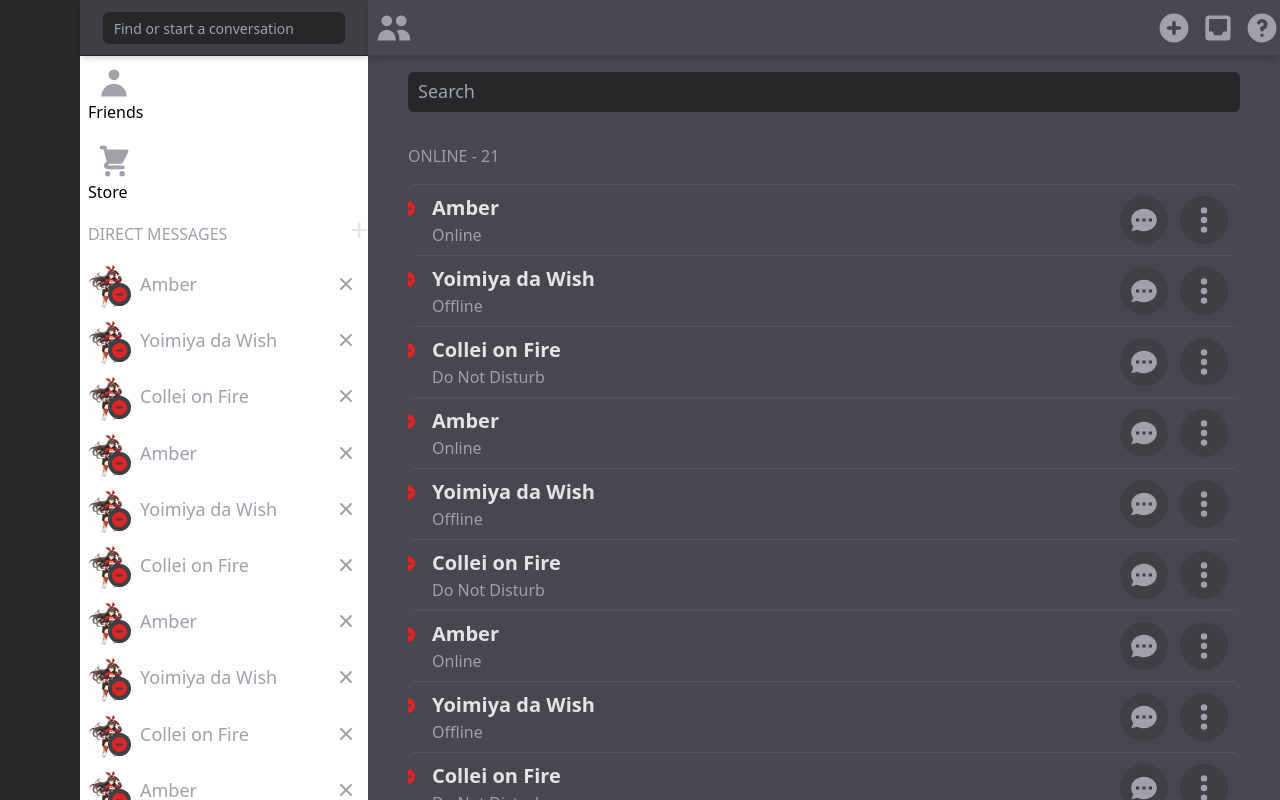
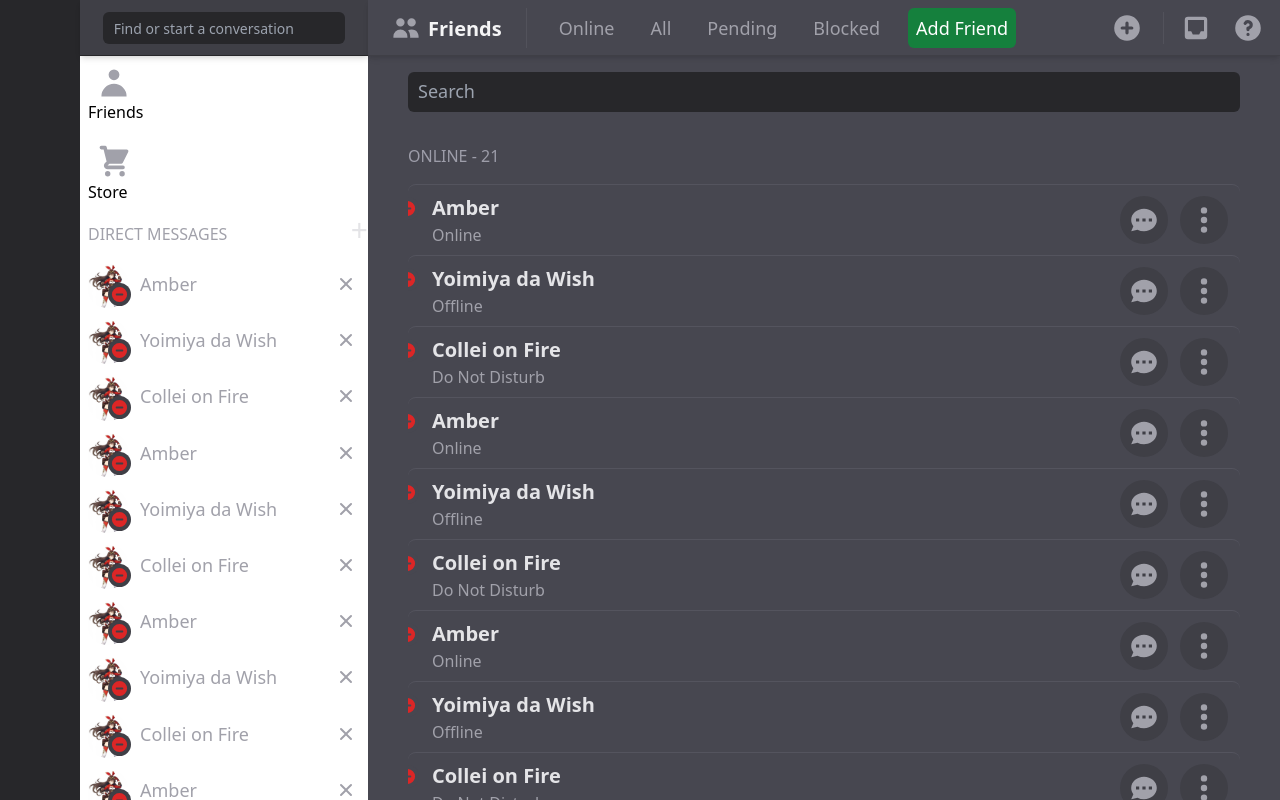
Before and after one commit to MiguelP307/discorda, a Next.js app: page / in a window 1280 px wide. Built offline with nearby package versions, Linux system fonts and the light colour scheme.

Commit message:
Add header buttons, and the abilty to change pages

```diff
--- a/components/DmsPage/Comps/DMsBody.tsx
+++ b/components/DmsPage/Comps/DMsBody.tsx
@@ -29,7 +29,7 @@
 
                 {/*Add DM */}
                 <div className="flex justify-between items-center w-full group">
-                    <p className="text-zinc-400 text-md mx-2 font-medium group-hover:brightness-125">DIRECT MESSAGES</p>
+                    <p className="text-zinc-400 text-md mx-2 font-medium group-hover:brightness-125 cursor-default">DIRECT MESSAGES</p>
                     <p className="text-zinc-200 text-3xl mb-2 cursor-pointer">+</p>
                 </div>
 
--- a/components/DmsPage/DMs.tsx
+++ b/components/DmsPage/DMs.tsx
@@ -2,22 +2,34 @@
 import FriendsHeader from "../MainHeader/FriendsHeader";
 import DMsBody from "./Comps/DMsBody";
 import DMsHeader from "./Comps/DMsHeader";
+import { useState} from "react";
+
+
 
 function DMs({users} : Users) {
+
+  const [ headerButtonsState, setHeaderButtonsState ] = useState("Online");
+
   return (
       <div className="flex flex-col w-full h-full">
 
           {/* Header */}
+
             <div className="flex w-full h-14 z-50">
                 <DMsHeader/>
-            <FriendsHeader/>
+                <FriendsHeader onChange={setHeaderButtonsState} state={headerButtonsState}/>
             </div>
+
 
           {/* Boddy */}
 
           <div className="flex h-full w-full overflow-hidden">
               <DMsBody users={users}/>
+
+              {headerButtonsState === "Online" && (
                 <FriendsPage users={users}/>
+              )}
+
           </div>
       </div>
 
--- a/components/MainHeader/FriendsHeader.tsx
+++ b/components/MainHeader/FriendsHeader.tsx
@@ -1,53 +1,59 @@
 import { PlusCircleIcon, QuestionMarkCircleIcon, InboxIcon, UsersIcon } from "@heroicons/react/solid"
 
+function FriendsHeader( {onChange}, state : string ) {
 
-function FriendsHeader() {
+  const handleClick = (event) => {
+    event.preventDefault();
+    onChange(event.target.id);
+    console.log(event.target.id);
+}
+
   return (
     <div className="mainHeader">
-
       {/* Main Buttons*/}
-      <div className="flex justify-items-center">
+      <div className="flex justify-items-center space-x-6">
         {/* Friends Tag */}
-        <div>
-          <UsersIcon className="channel-dms-icons"/>
+        <div className="flex justify-center items-center border-r space-x-2 px-6 border-zinc-600">
+          <UsersIcon className="h-7 text-zinc-400"/>
+          <p className="text-zinc-100 text-xl font-bold mt-[2px] cursor-default">Friends</p>
         </div>
 
           {/* Buttons */}
-          <div>
+          <div className="flex justify-items-center space-x-5">
             {/* Online Button */}
             <div>
-
+              <p className={`p-[6px] text-zinc-400 hover:bg-zinc-700 hover:text-zinc-200 rounded-md cursor-pointer px-2 text-lg ${state === "Online" && "bg-zinc-700"}`} id="Online" onClick={handleClick}>Online</p>
             </div>
 
             {/* All Button */}
             <div>
-
+              <p className={`p-[6px] text-zinc-400 hover:bg-zinc-700 hover:text-zinc-200 rounded-md cursor-pointer px-2 text-lg ${state === "All" && "bg-zinc-700"}`} id="All" onClick={handleClick}>All</p>
             </div>
 
             {/* Pending Button */}
             <div>
-
+              <p className={`p-[6px] text-zinc-400 hover:bg-zinc-700 hover:text-zinc-200 rounded-md cursor-pointer px-2 text-lg ${state === "Pending" && "bg-zinc-700"}`} id="Pending" onClick={handleClick}>Pending</p>
             </div>
 
             {/* Blocked Button */}
             <div>
-
+              <p className={`p-[6px] text-zinc-400 hover:bg-zinc-700 hover:text-zinc-200 rounded-md cursor-pointer px-2 text-lg ${state === "Blocked" && "bg-zinc-700"}`} id="Blocked" onClick={handleClick}>Blocked</p>
             </div>
 
             {/* Add Friend */}
             <div>
-
+              <p className={`p-[6px] text-white bg-green-700 rounded-md cursor-pointer px-2 text-lg ${state === "AddFriend" && "text-gree-700 bg-[#474750]"}`} id="AddFriend" onClick={handleClick}>Add Friend</p>
             </div>
         </div>
       </div>
 
       {/* Icons Div */}
-      <div className="flex justify-items-center">
-        <PlusCircleIcon className="channel-dms-icons"/>
+      <div className="flex justify-items-center space-x-5">
+        <PlusCircleIcon className="h-8 text-zinc-400 hover:text-zinc-200 cursor-pointer"/>
 
-        <div className="flex justify-items-center">
-          <InboxIcon className="channel-dms-icons"/>
-          <QuestionMarkCircleIcon className="channel-dms-icons"/>
+        <div className="flex justify-items-center border-l border-zinc-600 space-x-5 px-4">
+          <InboxIcon className="h-8 text-zinc-400 hover:text-zinc-200 cursor-pointer"/>
+          <QuestionMarkCircleIcon className="h-8 text-zinc-400 hover:text-zinc-200 cursor-pointer"/>
         </div>
       </div>
     </div>
```
Lines whose indentation alone changed are shown as unchanged.
